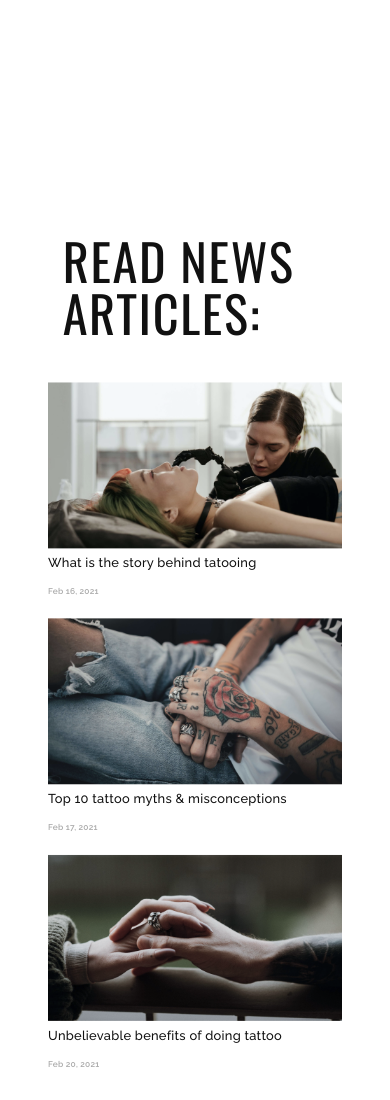
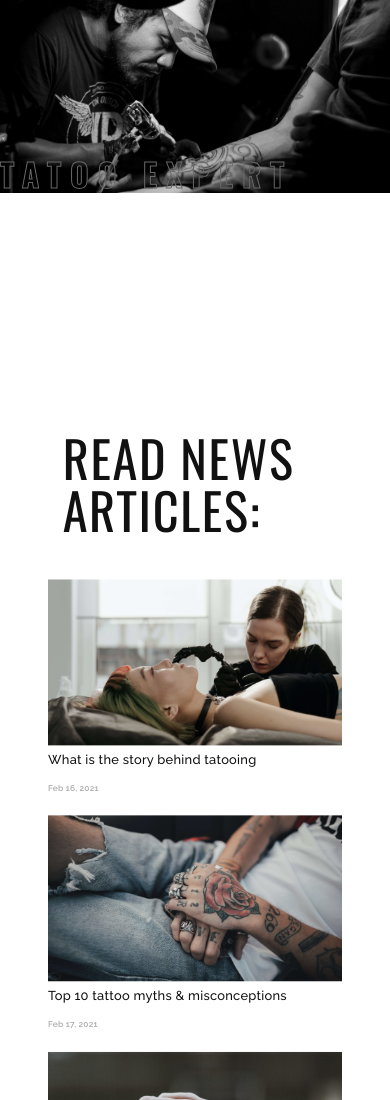
Before and after one commit to MilanEgri/react-tatoo, a React app: page / in a window 390 px wide. Shown: the top 1100 px of the page. Built offline with nearby package versions, Linux system fonts and the light colour scheme.

Commit message:
Her is responsive

```diff
--- a/src/components/Hero/Hero.css
+++ b/src/components/Hero/Hero.css
@@ -1,7 +1,8 @@
+.hero {
+  position: relative;
+}
 .hero img {
   width: 100%;
-  position: relative;
-  z-index: -10;
 }
 .hero h1 {
   font-family: Oswald;
@@ -12,8 +13,42 @@
   letter-spacing: 22.4px;
   text-transform: uppercase;
   position: absolute;
+  bottom: -4%;
   z-index: 10;
-  top: 25rem;
+  margin-block-end: 0;
   -webkit-text-stroke: 2px #696969		;
     color: transparent;
+    user-select: none;
 }
+
+
+@media (max-width: 1400px) {
+  .hero h1{
+    bottom: -3.5%;
+    font-size: 7.5rem;
+  }
+}
+@media (max-width: 1200px) {
+  .hero h1{
+    font-size: 5rem;
+  }
+}
+@media (max-width: 992px) {
+  .hero h1{
+    font-size: 4.5rem;
+  }
+}
+@media (max-width: 768px) {
+  .hero h1{
+    bottom: -2.4%;
+    font-size: 3rem;
+  }
+}
+@media (max-width: 576px) {
+  .hero h1{
+    bottom: 0;
+    -webkit-text-stroke: 1px #696969		;
+    font-size: 2rem;
+    letter-spacing: 9px;
+  }
+}
--- a/src/pages/Home.jsx
+++ b/src/pages/Home.jsx
@@ -6,6 +6,7 @@ import Hero from "../components/Hero/Hero";
 const Home = () => {
   return (
     <div>
+      <Hero />
       <Articles />
       <GetInTouch />
     </div>
```
